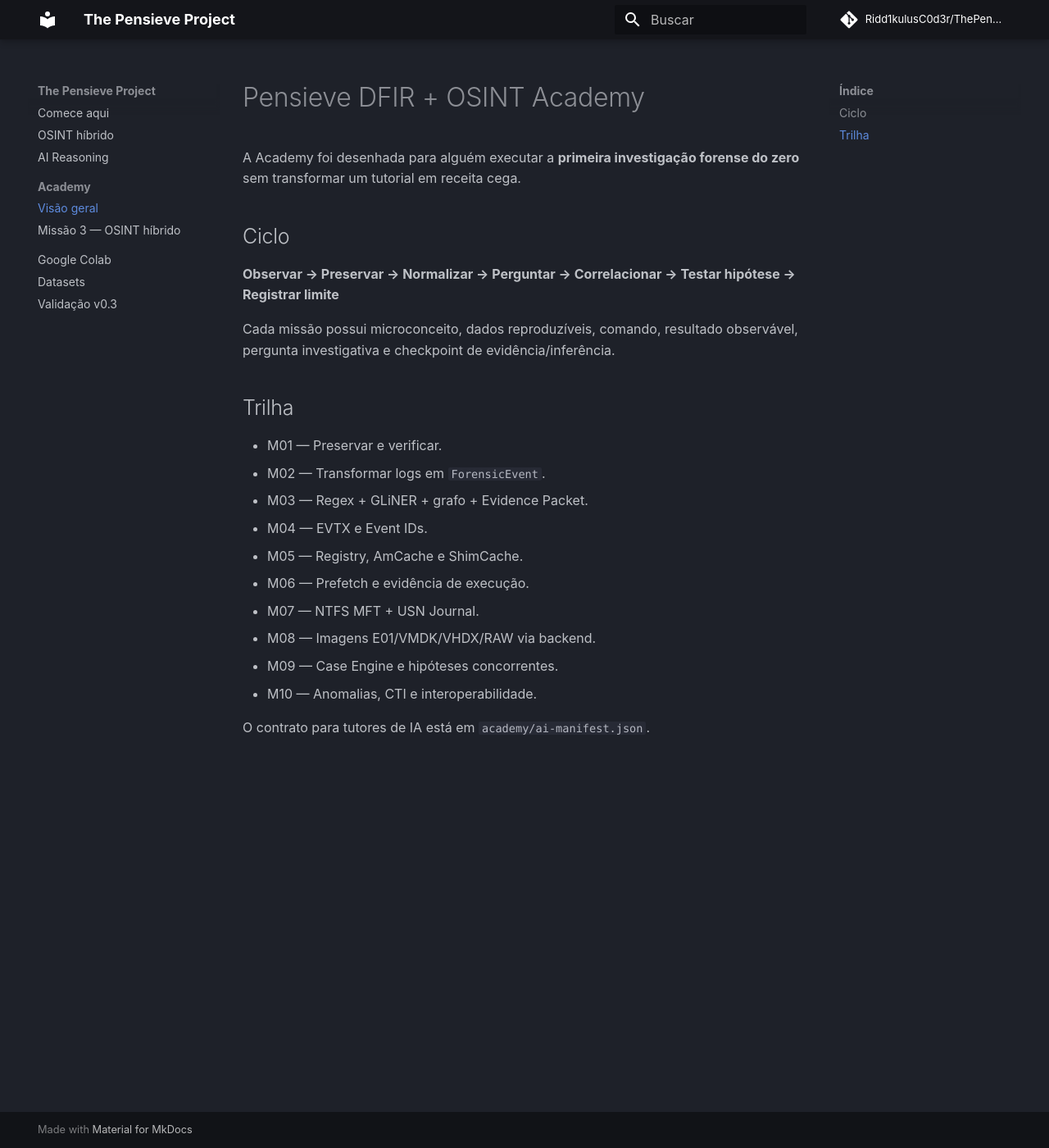
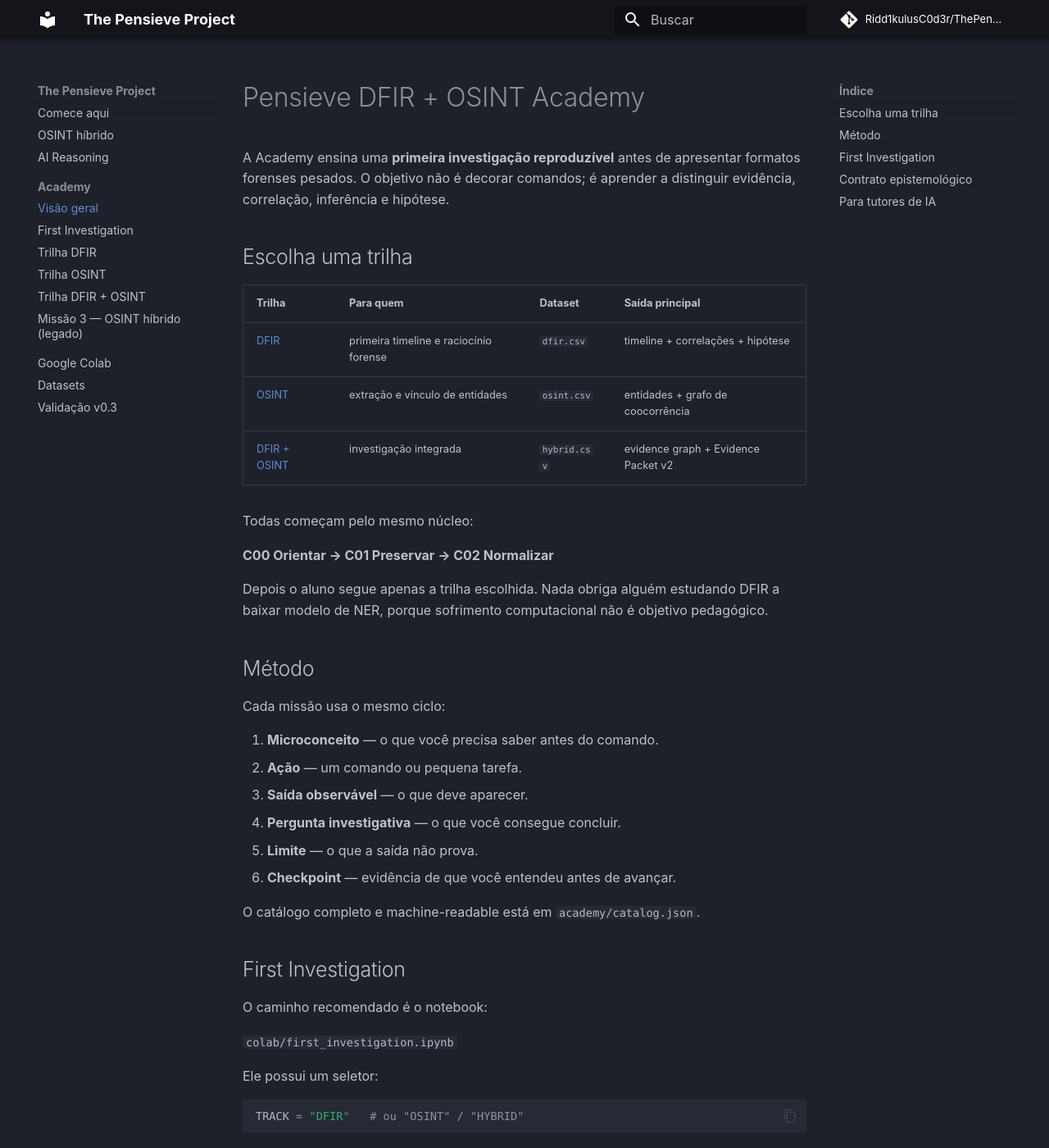
Before and after one commit to Ridd1kulusC0d3r/ThePensieveProject, an MkDocs documentation site: the page built from docs/academy/index.md, in a window 1280 px wide and 1400 px high. Shown: the whole window at 82% size. Built offline with MkDocs 1.6.1 and Material for MkDocs 9.7.7, drawn with Linux system fonts in a browser that asks for light colours; comment, search, counter and statistics services are not loaded; some of the changed text lies outside the part shown.

Commit message:
feat: First Investigation Colab and three-track Academy
* academy: add examples/first-investigation/dfir.csv

* academy: add examples/first-investigation/osint.csv

* academy: add examples/first-investigation/hybrid.csv

* academy: add examples/first-investigation/README.md

* academy: define three progressive learning tracks

* academy: upgrade AI tutor contract

* academy: update docs/academy/index.md

* academy: add docs/academy/track-dfir.md

* academy: add docs/academy/track-osint.md

* academy: add docs/academy/track-hybrid.md

* academy: add docs/academy/first-investigation.md

* academy: add machine-readable progress schema

* academy: add First Investigation multi-track Colab notebook

* academy: register First Investigation datasets

* academy: register progress schema for AI tutors

* docs: make First Investigation the recommended Colab

* test(academy): validate tracks datasets and Colab defaults

* docs: expose Academy tracks in MkDocs

* docs: make First Investigation and three tracks the Academy entrypoint

* chore: bump development version for Academy v2

* fix(academy): keep notebook progress IDs schema-compatible

````diff
--- a/docs/academy/index.md
+++ b/docs/academy/index.md
@@ -1,24 +1,61 @@
 # Pensieve DFIR + OSINT Academy
 
-A Academy foi desenhada para alguém executar a **primeira investigação forense do zero** sem transformar um tutorial em receita cega.
+A Academy ensina uma **primeira investigação reproduzível** antes de apresentar formatos forenses pesados. O objetivo não é decorar comandos; é aprender a distinguir evidência, correlação, inferência e hipótese.
 
-## Ciclo
+## Escolha uma trilha
 
-**Observar → Preservar → Normalizar → Perguntar → Correlacionar → Testar hipótese → Registrar limite**
+| Trilha | Para quem | Dataset | Saída principal |
+|---|---|---|---|
+| [DFIR](track-dfir.md) | primeira timeline e raciocínio forense | `dfir.csv` | timeline + correlações + hipótese |
+| [OSINT](track-osint.md) | extração e vínculo de entidades | `osint.csv` | entidades + grafo de coocorrência |
+| [DFIR + OSINT](track-hybrid.md) | investigação integrada | `hybrid.csv` | evidence graph + Evidence Packet v2 |
 
-Cada missão possui microconceito, dados reproduzíveis, comando, resultado observável, pergunta investigativa e checkpoint de evidência/inferência.
+Todas começam pelo mesmo núcleo:
 
-## Trilha
+**C00 Orientar → C01 Preservar → C02 Normalizar**
 
-- M01 — Preservar e verificar.
-- M02 — Transformar logs em `ForensicEvent`.
-- M03 — Regex + GLiNER + grafo + Evidence Packet.
-- M04 — EVTX e Event IDs.
-- M05 — Registry, AmCache e ShimCache.
-- M06 — Prefetch e evidência de execução.
-- M07 — NTFS MFT + USN Journal.
-- M08 — Imagens E01/VMDK/VHDX/RAW via backend.
-- M09 — Case Engine e hipóteses concorrentes.
-- M10 — Anomalias, CTI e interoperabilidade.
+Depois o aluno segue apenas a trilha escolhida. Nada obriga alguém estudando DFIR a baixar modelo de NER, porque sofrimento computacional não é objetivo pedagógico.
 
-O contrato para tutores de IA está em `academy/ai-manifest.json`.
+## Método
+
+Cada missão usa o mesmo ciclo:
+
+1. **Microconceito** — o que você precisa saber antes do comando.
+2. **Ação** — um comando ou pequena tarefa.
+3. **Saída observável** — o que deve aparecer.
+4. **Pergunta investigativa** — o que você consegue concluir.
+5. **Limite** — o que a saída não prova.
+6. **Checkpoint** — evidência de que você entendeu antes de avançar.
+
+O catálogo completo e machine-readable está em `academy/catalog.json`.
+
+## First Investigation
+
+O caminho recomendado é o notebook:
+
+`colab/first_investigation.ipynb`
+
+Ele possui um seletor:
+
+```python
+TRACK = "DFIR"   # ou "OSINT" / "HYBRID"
+```
+
+O notebook usa apenas datasets sintéticos pequenos por padrão. GLiNER e Qwen permanecem desativados até o aluno habilitá-los conscientemente.
+
+## Contrato epistemológico
+
+```text
+evento != interpretação
+score != veredito
+correlação != causalidade
+entidade normalizada != identidade verificada
+saída de IA != evidência
+hipótese != conclusão
+```
+
+## Para tutores de IA
+
+`academy/ai-manifest.json` define como um tutor deve ensinar as missões. Ele deve pedir que o aluno interprete a evidência e apontar os campos relevantes quando houver erro, em vez de simplesmente despejar a resposta.
+
+O progresso pode ser representado pelo schema `schemas/academy-progress.schema.json`.
--- a/mkdocs.yml
+++ b/mkdocs.yml
@@ -28,7 +28,11 @@ nav:
   - AI Reasoning: ai-reasoning.md
   - Academy:
       - Visão geral: academy/index.md
-      - Missão 3 — OSINT híbrido: academy/mission-03-osint.md
+      - First Investigation: academy/first-investigation.md
+      - Trilha DFIR: academy/track-dfir.md
+      - Trilha OSINT: academy/track-osint.md
+      - Trilha DFIR + OSINT: academy/track-hybrid.md
+      - Missão 3 — OSINT híbrido (legado): academy/mission-03-osint.md
   - Google Colab: colab.md
   - Datasets: datasets.md
   - Validação v0.3: validation-v03.md
--- a/src/pensieve_timeline/__init__.py
+++ b/src/pensieve_timeline/__init__.py
@@ -1,3 +1,3 @@
 """The Pensieve Project: forensic timeline, reasoning and evidence-bounded OSINT."""
 
-__version__ = "0.3.0.dev3"
+__version__ = "0.3.0.dev4"
````
Also changed, not shown: README.md (+35 -6 lines), docs/academy/first-investigation.md (added, +50 -0 lines), docs/academy/track-dfir.md (added, +96 -0 lines), docs/academy/track-hybrid.md (added, +84 -0 lines), docs/academy/track-osint.md (added, +66 -0 lines), docs/colab.md (+69 -6 lines), examples/first-investigation/README.md (added, +15 -0 lines), 9 other files.
